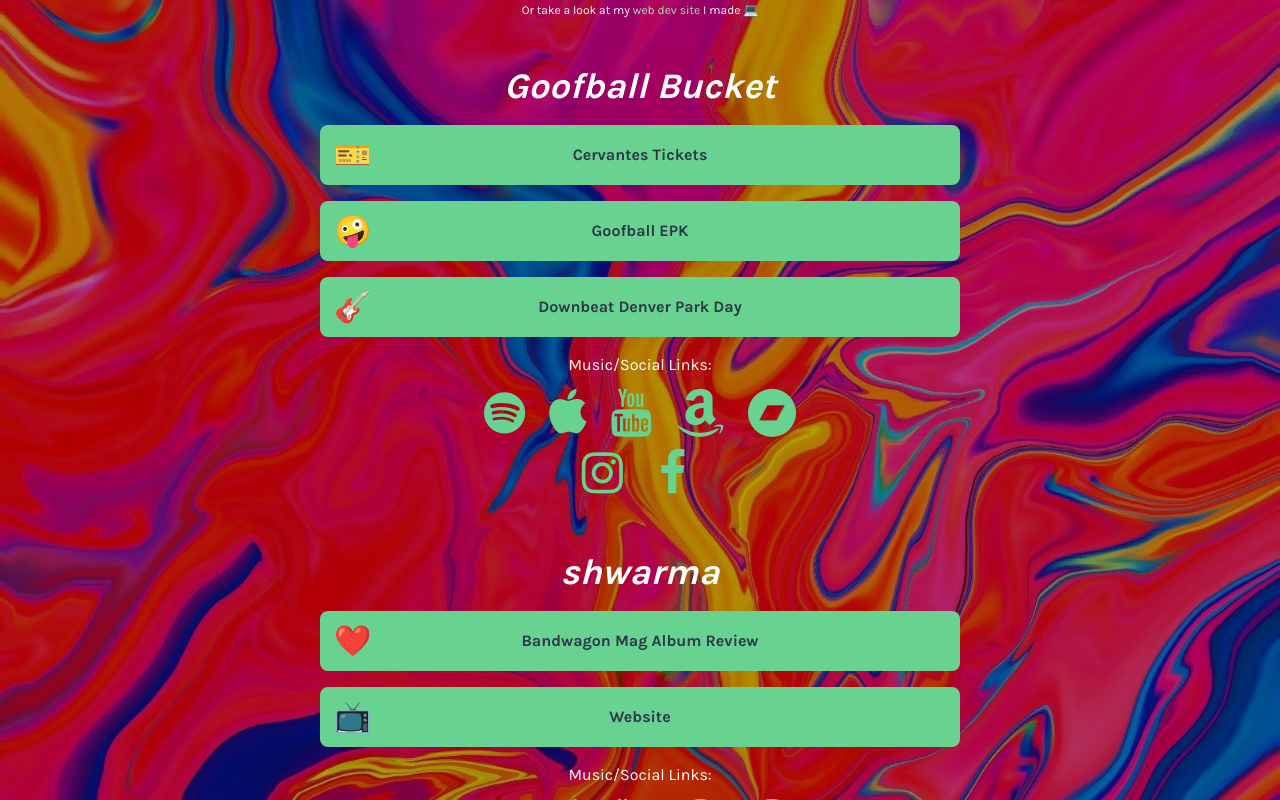
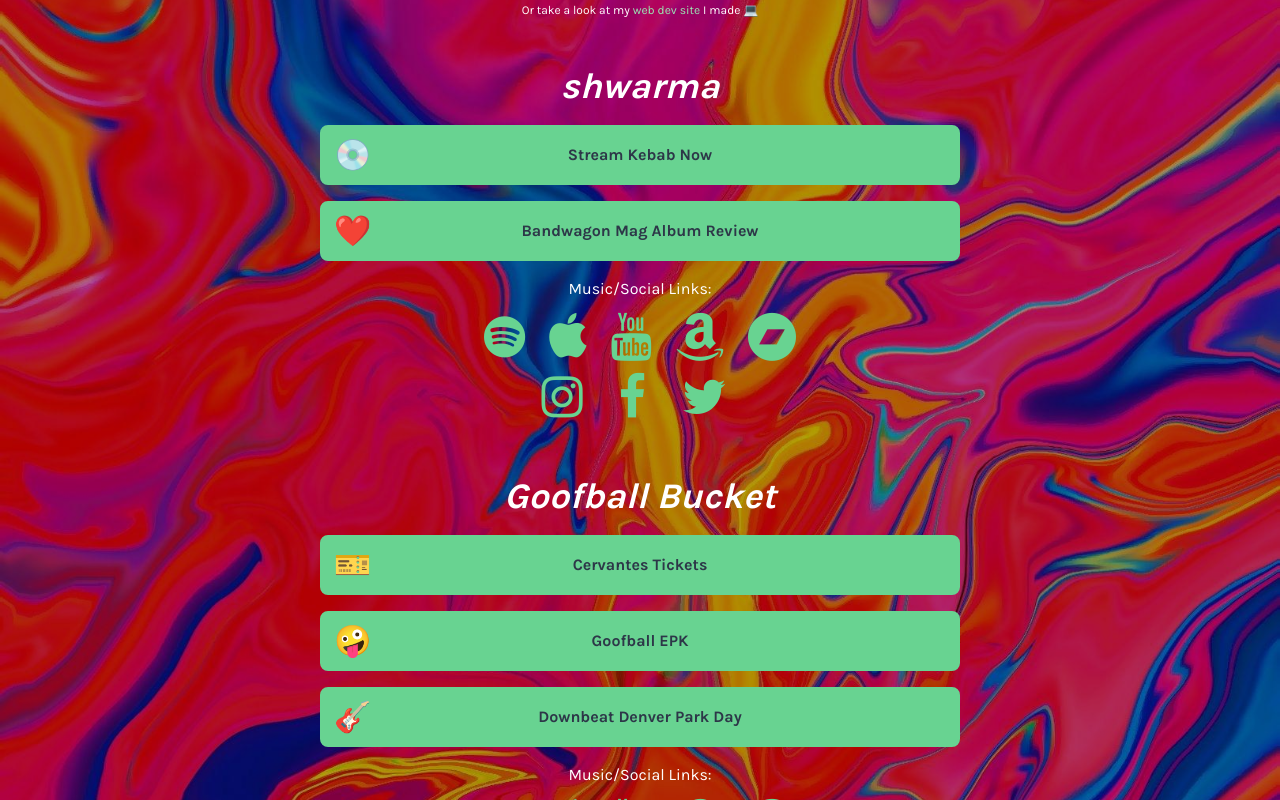
Before and after one commit to coding-jack/link-ent, a Next.js app: page / in a window 1280 px wide. Shown: the part 280-1080 px from the top of the page. Built offline with nearby package versions, Linux system fonts and the light colour scheme.

Commit message:
Adding Kebab to link list

```diff
--- a/json/shwarma.json
+++ b/json/shwarma.json
@@ -1,14 +1,14 @@
 {
   "featuredLinks": [
+    {
+      "link": "Stream Kebab Now",
+      "url": "https://music.shwarma.band/album/kebab",
+      "emoji": "💿"
+    },
     {
       "link": "Bandwagon Mag Album Review",
       "url": "https://bandwagmag.com/2021/03/album-review-shwarma-loveworthy-live/",
       "emoji": "❤️"
-    },
-    {
-      "link": "Website",
-      "url": "https://www.shwarma.band/",
-      "emoji": "📺"
     }
   ],
   "musicLinks": [
--- a/pages/index.js
+++ b/pages/index.js
@@ -34,20 +34,20 @@ function IndexPage() {
       {/* Profile Pic and Title Header*/}
       <Header />
 
+      {/* Links for Shwarma */}
+      <LinkList
+        header="shwarma"
+        featuredLinks={shwarma.featuredLinks}
+        musicLinks={shwarma.musicLinks}
+        socialLinks={shwarma.socialLinks}
+      />
+
       {/* Links for gb */}
       <LinkList
         header="Goofball Bucket"
         featuredLinks={gb.featuredLinks}
         musicLinks={gb.musicLinks}
         socialLinks={gb.socialLinks}
-      />
-
-      {/* Links for Shwarma */}
-      <LinkList
-        header="shwarma"
-        featuredLinks={shwarma.featuredLinks}
-        musicLinks={shwarma.musicLinks}
-        socialLinks={shwarma.socialLinks}
       />
 
       {/* Links for Super Booty Computer */}
```
